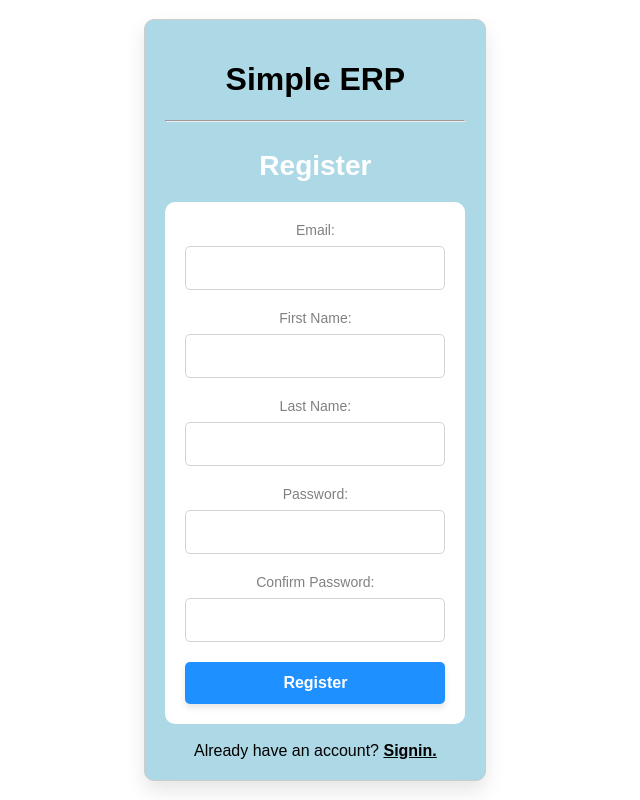
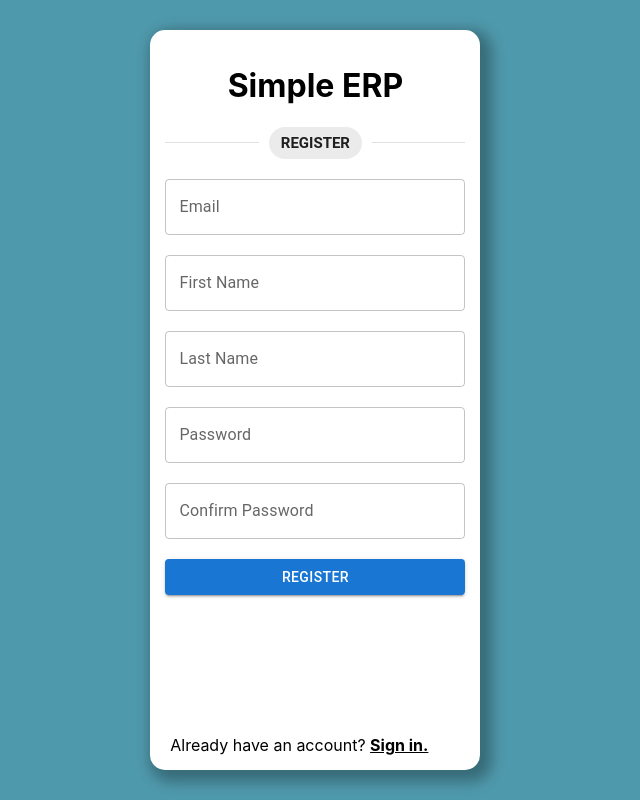
Before and after one commit to IgorPC/erp-front, a React (Create React App) app: page /register in a window 1280 px wide. Shown: the whole page, without its empty margins (299-939 px from the left). Built offline with nearby package versions, Linux system fonts and the light colour scheme.

Commit message:
Created new Login and Register Page

```diff
--- /dev/null
+++ b/src/components/alert/DefaultAlert.tsx
@@ -0,0 +1,17 @@
+import React, { useState } from 'react';
+import Alert from '@mui/material/Alert';
+import DefaultAlertProps from './DefaultAlertProps';
+import Collapse from '@mui/material/Collapse';
+
+const DefaultAlert: React.FC <DefaultAlertProps> = ({message, type}) => {
+    const [isOpen, setIsOpen] = useState(true)
+
+    return (
+        <Collapse in={isOpen}>
+            <Alert severity={type} onClose={() => {setIsOpen(false);}}> {message} </Alert>
+        </Collapse>
+
+    );
+}
+
+export default DefaultAlert
--- /dev/null
+++ b/src/components/alert/DefaultAlertProps.tsx
@@ -0,0 +1,6 @@
+interface DefaultAlertProps {
+    message: string,
+    type: any
+}
+
+export default DefaultAlertProps
--- /dev/null
+++ b/src/components/inputs/textInput/TextInput.tsx
@@ -0,0 +1,19 @@
+import TextField from '@mui/material/TextField';
+import React, { useState } from "react"
+import TextInputProps from './TextInputProps';
+
+const TextInput: React.FC <TextInputProps> = ({name, callback, error, type}) => {
+    //const [value, setValue] = useState("")
+
+    const handleValue = (event: any) => {
+        callback(event.target.value)
+    }
+
+    const id = `text-input-${name}`
+
+    return (
+        <TextField helperText={error} error={error ? true : false} onChange={handleValue} style={{ width: '100%' }} id={id} type={type} label={name} variant="outlined" />
+    )
+}
+
+export default TextInput
--- /dev/null
+++ b/src/components/inputs/textInput/TextInputProps.tsx
@@ -0,0 +1,8 @@
+interface TextInputProps {
+    name: string,
+    callback: Function,
+    error: string,
+    type: string
+}
+
+export default TextInputProps
--- a/src/components/loginRegisterLayout/LoginRegisterLayout.css
+++ b/src/components/loginRegisterLayout/LoginRegisterLayout.css
@@ -5,3 +5,7 @@
     left: 48%;
     transform: translate(-50%, -50%);
   }
+
+body {
+  background-color: rgb(79, 153, 172);
+}
--- a/src/components/loginRegisterLayout/LoginRegisterLayout.tsx
+++ b/src/components/loginRegisterLayout/LoginRegisterLayout.tsx
@@ -1,10 +1,19 @@
-import React from "react";
+import React, { useEffect } from "react";
 import "./LoginRegisterLayout.css";
 import Box from '@mui/material/Box';
 import DefaultDivider from "../../components/divider/DefaultDivider";
 import LoginRegiserLayoutProps from "./LoginRegisterLayoutProps";
 
-const LoginRegisterLayout: React.FC<LoginRegiserLayoutProps> = ({title, children, width, height}) => {
+const LoginRegisterLayout: React.FC<LoginRegiserLayoutProps> = ({ title, children, width, height }) => {
+
+    useEffect(() => {
+        document.title = capitalizeFirstLetter(title);
+    }, []);
+
+    const capitalizeFirstLetter = (string: string) => {
+        return string.charAt(0).toUpperCase() + string.slice(1).toLowerCase();
+    }
+
     return (
         <div className="login-register-layout-centered-div">
             <Box
@@ -12,8 +21,9 @@ const LoginRegisterLayout: React.FC<LoginRegiserLayoutProps> = ({title, children
                     width: width,
                     height: height,
                     borderRadius: '15px',
-                    boxShadow: '2px 2px 4px 2px rgba(0, 0, 0, 0.3)',
-                    padding: '15px'
+                    boxShadow: '6px 6px 14px 6px rgba(0, 0, 0, 0.3)',
+                    padding: '15px',
+                    backgroundColor: 'white'
                 }}
             >
                 <h1 >Simple ERP</h1>
@@ -21,7 +31,7 @@ const LoginRegisterLayout: React.FC<LoginRegiserLayoutProps> = ({title, children
                     title={title}
                 />
                 <br />
-                { children }
+                {children}
             </Box>
         </div>
 
--- /dev/null
+++ b/src/components/spinner/Spinner.css
@@ -0,0 +1,5 @@
+.div-spinner-container {
+    display: flex;
+    justify-content: center;
+    align-items: center;
+  }
--- /dev/null
+++ b/src/components/spinner/Spinner.tsx
@@ -0,0 +1,13 @@
+import CircularProgress from '@mui/material/CircularProgress';
+
+import "./Spinner.css"
+
+const Spinner = () => {
+  return (
+    <div className='div-spinner-container'>
+      <CircularProgress/>
+    </div>
+  );
+}
+
+export default Spinner
--- a/src/pages/login/Login.css
+++ b/src/pages/login/Login.css
@@ -84,5 +84,5 @@
     position: absolute;
       bottom: 0;
       right: 0;
-      margin: 10px 52px 20px 10px; /* Margem opcional para espaçamento */
+      margin: 10px 52px 15px 10px;
   }
--- a/src/pages/login/Login.tsx
+++ b/src/pages/login/Login.tsx
@@ -4,16 +4,21 @@ import "./Login.css";
 import Request from "../../requests/Request";
 import CookieManager from "../../cookieManager/CookieManager";
 import Timer from "../../timer/Timer"
-import Box from '@mui/material/Box';
-import DefaultDivider from "../../components/divider/DefaultDivider";
-import TextField from '@mui/material/TextField';
 import Button from '@mui/material/Button';
-import Divider from '@mui/material/Divider';
 import LoginRegisterLayout from "../../components/loginRegisterLayout/LoginRegisterLayout";
+import TextInput from "../../components/inputs/textInput/TextInput";
+import Spinner from "../../components/spinner/Spinner";
+import DefaultAlert from "../../components/alert/DefaultAlert";
 
 const Login = () => {
   const [email, setEmail] = useState("")
   const [password, setPassword] = useState("")
+  const [emailError, setEmailError] = useState("")
+  const [passwordError, setPasswordError] = useState("")
+  const [isLoading, setIsLoading] = useState(false)
+  const [pageHeight, setPageHeight] = useState(410)
+  const [requestError, setRequestError] = useState(false)
+  const [requestErrorMessage, setRequestErrorMessage] = useState("")
 
   const navigate = useNavigate();
 
@@ -21,11 +26,44 @@ const Login = () => {
     navigate(path);
   }
 
+  const validateFields = () => {
+    let error = false;
+
+    if (! email) {
+      setEmailError("Email is required")
+      error = true
+    }
+
+    if (! password) {
+      setPasswordError("Password is required")
+      error = true
+    }
+
+    if (error) {
+      return false
+    }
+
+    return true;
+  }
+
   const login = async () => {
+    setRequestError(false)
+
+    if (! validateFields()) {
+      return false
+    }
+
+    setIsLoading(true)
+
     const data = await Request.post('/login', {
       email: email,
       password: password
     })
+
+    if (! data) {
+      setError("Internal Server Error")
+      return false
+    }
 
     if (data.data.data.success) {
       const token = data.data.data.data.token
@@ -37,30 +75,84 @@ const Login = () => {
 
       redirectTo("/dashboard")
     }
+
+    setError("Invalid Email or Password")
   }
 
-  const handleEmail = (event: any) => {
-    setEmail(event.target.value)
+  const setError = (message: string) => {
+    setIsLoading(false)
+    setRequestError(true)
+    setRequestErrorMessage(message)
+    setPageHeight(450)
   }
 
-  const handlePassword = (event: any) => {
-    setPassword(event.target.value)
+  const handleEmail = (value: string) => {
+    setEmailError("")
+    setEmail(value)
+  }
+
+  const handlePassword = (value: string) => {
+    setPasswordError("")
+    setPassword(value)
+  }
+
+  let bottomContent = (
+    <Button
+      onClick={login}
+      style={{ width: '100%' }}
+      variant="contained">
+        Login
+    </Button>
+  )
+
+  if (isLoading) {
+    bottomContent = (
+      <Spinner/>
+    )
+  }
+
+  let displayError = (<></>)
+
+  if (requestError) {
+    displayError = (
+      <div>
+        <br />
+        <DefaultAlert
+          type="error"
+          message={requestErrorMessage}
+        />
+      </div>
+    )
   }
 
   return (
     <LoginRegisterLayout
       title="LOGIN"
       width={300}
-      height={380}
+      height={pageHeight}
     >
-      <TextField helperText="Incorrect entry." error onChange={handleEmail} style={{ width: '100%' }} id="outlined-basic" type="email" label="Email" variant="outlined" />
+      <TextInput
+        name="Email"
+        type="email"
+        callback={handleEmail}
+        error={emailError}
+      />
       <br />
       <br />
-      <TextField onChange={handlePassword} style={{ width: '100%' }} id="outlined-basic" type="password" label="Password" variant="outlined" />
+      <TextInput
+        name="Password"
+        type="password"
+        callback={handlePassword}
+        error={passwordError}
+      />
       <br />
       <br />
-      <Button onClick={login} style={{ width: '100%' }} variant="contained">Login</Button>
-      <span className="login-page-span">Don't have an account? <strong onClick={() => redirectTo('/register')} className="login-page-signup">Signup.</strong></span>
+
+      { bottomContent }
+
+      { displayError }
+
+      <span className="login-page-span">Don't have an account? <strong onClick={() => redirectTo('/register')} className="login-page-signup">Sign up.</strong></span>
     </LoginRegisterLayout>
   )
 }
--- a/src/pages/register/Register.tsx
+++ b/src/pages/register/Register.tsx
@@ -1,31 +1,55 @@
 import React, { useState, Fragment } from "react";
 import "./Register.css";
 import { useNavigate } from 'react-router-dom';
-import Alert from '@mui/material/Alert';
 import Button from '@mui/material/Button';
 import Request from "../../requests/Request";
+import LoginRegisterLayout from "../../components/loginRegisterLayout/LoginRegisterLayout";
+import TextInput from "../../components/inputs/textInput/TextInput";
+import Spinner from "../../components/spinner/Spinner";
+import DefaultAlert from "../../components/alert/DefaultAlert";
 
 const Register = () => {
   const [email, setEmail] = useState("")
   const [firstName, setFirstName] = useState("")
   const [lastName, setLastName] = useState("")
   const [password, setPassword] = useState("")
+  const [confirmPassword, setConfirmPassword] = useState("")
+
+  const [emailError, setEmailError] = useState("")
+  const [firstNameError, setFirstNameError] = useState("")
+  const [lastNameError, setLastNameError] = useState("")
+  const [passwordError, setPasswordError] = useState("")
+  const [confirmPasswordError, setConfirmPasswordError] = useState("")
+
+  const [isLoading, setIsLoading] = useState(false)
+  const [pageHeight, setPageHeight] = useState(710)
+  const [requestError, setRequestError] = useState(false)
+  const [requestErrorMessage, setRequestErrorMessage] = useState("")
   const [done, setDone] = useState(false)
 
-  const handleEmail = (event: any) => {
-    setEmail(event.target.value)
+  const handleEmail = (value: string) => {
+    setEmailError("")
+    setEmail(value)
   }
 
-  const handleFirstName = (event: any) => {
-    setFirstName(event.target.value)
+  const handleFirstName = (value: string) => {
+    setFirstNameError("")
+    setFirstName(value)
   }
 
-  const handleLastName = (event: any) => {
-    setLastName(event.target.value)
+  const handleLastName = (value: string) => {
+    setLastNameError("")
+    setLastName(value)
   }
 
-  const handlePassword = (event: any) => {
-    setPassword(event.target.value)
+  const handlePassword = (value: string) => {
+    setPasswordError("")
+    setPassword(value)
+  }
+
+  const handleConfirmPassword = (value: string) => {
+    setConfirmPasswordError("")
+    setConfirmPassword(value)
   }
 
   const navigate = useNavigate();
@@ -35,6 +59,14 @@ const Register = () => {
   }
 
   const register = async () => {
+    setPageHeight(710)
+
+    if (!validateFields()) {
+      return false;
+    }
+
+    setIsLoading(true)
+
     const body = {
       email: email,
       first_name: firstName,
@@ -43,61 +75,174 @@ const Register = () => {
     }
 
     const data = await Request.post('/register', body)
-    console.log(data)
-    if (data.data.success) {
-      setDone(true)
+
+    if (!data) {
+      setError("Internal Server Error")
+      setIsLoading(false)
+      return false
     }
 
-    //console.log(data)
+    if (data.data.data.success) {
+      setIsLoading(false)
+      setDone(true)
+      setPageHeight(330)
+      return false
+    }
+
+    setError(data.data.data.data)
+    setIsLoading(false)
+  }
+
+  const setError = (message: string) => {
+    setIsLoading(false)
+    setRequestError(true)
+    setRequestErrorMessage(message)
+  }
+
+  const validateFields = () => {
+    let error = false;
+
+    if (!email) {
+      setEmailError("Email is required")
+      error = true
+    }
+
+    if (!password) {
+      setPasswordError("Password is required")
+      error = true
+    }
+
+    if (!confirmPassword) {
+      setConfirmPasswordError("You have to confirm your password")
+      error = true
+    }
+
+    if (password && confirmPassword && password !== confirmPassword) {
+      setConfirmPasswordError("Your password does not match")
+      error = true
+    }
+
+    if (!firstName) {
+      setFirstNameError("First Name is required")
+      error = true
+    }
+
+    if (!lastName) {
+      setLastNameError("Last Name is required")
+      error = true
+    }
+
+    if (error) {
+      return false
+    }
+
+    return true;
+  }
+
+  let bottomContent = (
+    <Button
+      onClick={register}
+      style={{ width: '100%' }}
+      variant="contained">
+      Register
+    </Button>
+  )
+
+  if (isLoading) {
+    bottomContent = (
+      <Spinner />
+    )
+  }
+
+  let displayError = (<></>)
+
+  if (requestError) {
+    displayError = (
+      <div>
+        <br />
+        <DefaultAlert
+          type="error"
+          message={requestErrorMessage}
+        />
+      </div>
+    )
   }
 
   let body = (
     <Fragment>
-      <Alert variant="filled" severity="success">
-          Account Created!
-        </Alert>
-        <div className="register-done-component">
-          <div>
-        </div>
-          <div>
-            <p>Please go the login page to access your account</p>
-        </div>
-          <div>
-            <Button onClick={redirectToLogin} variant="contained">Go to Login</Button>
-          </div>
-        </div>
+      <TextInput
+        name="Email"
+        type="email"
+        callback={handleEmail}
+        error={emailError}
+      />
+      <br />
+      <br />
+      <TextInput
+        name="First Name"
+        type="text"
+        callback={handleFirstName}
+        error={firstNameError}
+      />
+      <br />
+      <br />
+      <TextInput
+        name="Last Name"
+        type="text"
+        callback={handleLastName}
+        error={lastNameError}
+      />
+      <br />
+      <br />
+      <TextInput
+        name="Password"
+        type="password"
+        callback={handlePassword}
+        error={passwordError}
+      />
+      <br />
+      <br />
+      <TextInput
+        name="Confirm Password"
+        type="password"
+        callback={handleConfirmPassword}
+        error={confirmPasswordError}
+      />
+      <br />
+      <br />
+
+      {bottomContent}
+
+      {displayError}
+
+      <span className="login-page-span">Already have an account? <strong onClick={redirectToLogin} className="login-page-signup">Sign in.</strong></span>
     </Fragment>
   )
 
-  if (! done) {
+  if (done) {
     body = (
-      <Fragment>
-        <label className="register-page-label" htmlFor="email">Email:</label>
-        <input onChange={handleEmail} className="register-page-input" type="email" id="email" name="email" />
-        <label className="register-page-label" htmlFor="first_name">First Name:</label>
-        <input onChange={handleFirstName} className="register-page-input" type="text" id="first_name" name="first_name" />
-        <label className="register-page-label" htmlFor="last_name">Last Name:</label>
-        <input onChange={handleLastName} className="register-page-input" type="text" id="last_name" name="last_name" />
-        <label className="register-page-label" htmlFor="password">Password:</label>
-        <input onChange={handlePassword} className="register-page-input" type="password" id="password" name="password" />
-        <label className="register-page-label" htmlFor="confirm_password">Confirm Password:</label>
-        <input className="register-page-input" type="password" id="confirm_password" name="confirm_password" />
-        <button onClick={register} className="submit-button">Register</button>
-      </Fragment>
+      <div>
+        <p>Your account was successfully created!</p>
+        <p>Use your <strong>EMAIL</strong> and <strong>PASSWORD</strong> to access your account</p>
+        <br />
+        <Button
+          onClick={redirectToLogin}
+          style={{ width: '100%' }}
+          variant="contained">
+          GO TO LOGIN PAGE
+        </Button>
+      </div>
     )
   }
 
   return (
-    <div className="register-page-container centered-div">
-      <h1>Simple ERP</h1>
-      <hr />
-      <h2 className="register-page-subheader">Register</h2>
-      <div className="register-page-form">
-        { body }
-      </div>
-      <br />
-      <span>Already have an account? <strong onClick={redirectToLogin} className="register-page-signup">Signin.</strong></span>
-    </div>
+    <LoginRegisterLayout
+      title="REGISTER"
+      width={300}
+      height={pageHeight}
+    >
+      { body }
+    </LoginRegisterLayout>
   )
 }
 
```
Also changed, not shown: src/components/pageLayout/PageLayout.tsx (+6 -1 lines).
